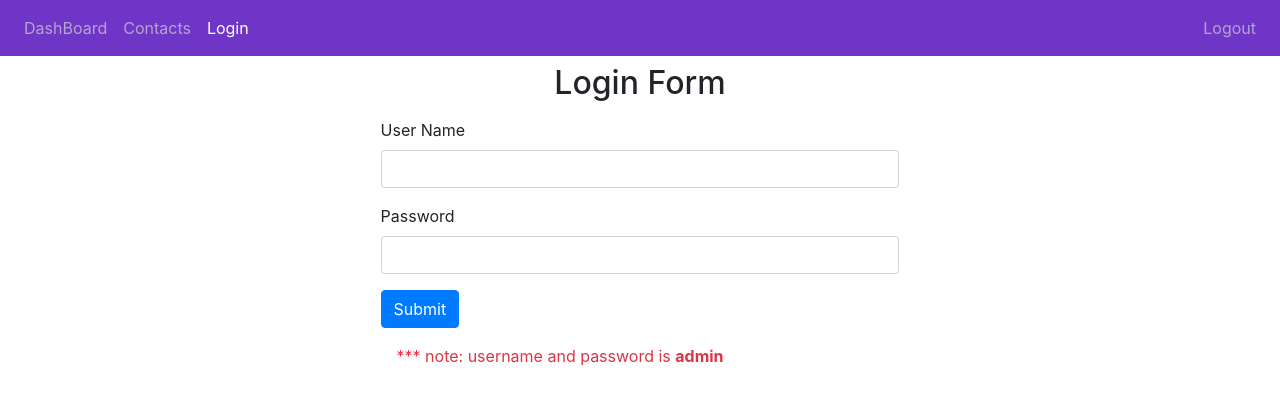
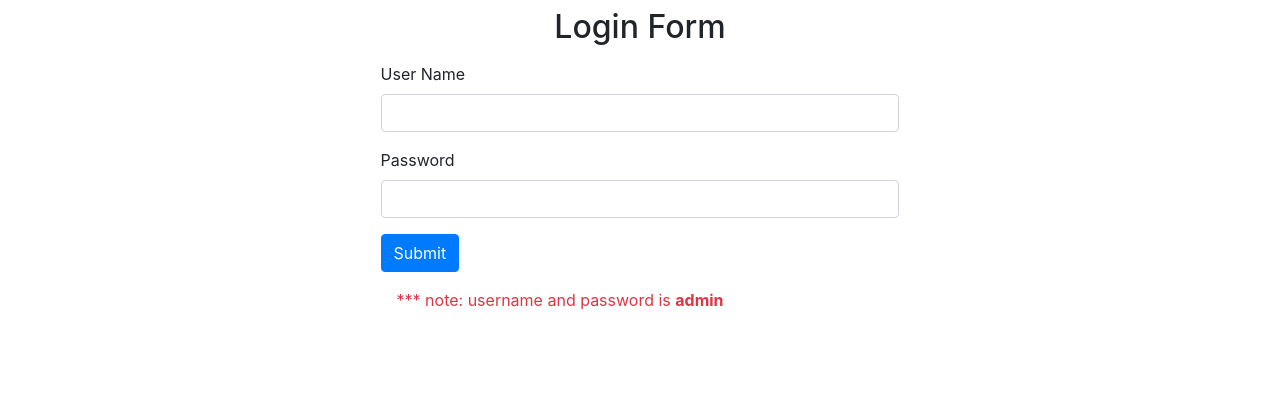
Before and after one commit to AnanthReddy2021/contacts-app, a React (Create React App) app: page /#/Login in a window 1280 px wide. Shown: the top 404 px of the page. Built offline with nearby package versions, Linux system fonts and the light colour scheme.

Commit message:
added routing Changes

```diff
--- a/public/index.html
+++ b/public/index.html
@@ -15,11 +15,15 @@
       user's mobile device or desktop. See https://developers.google.com/web/fundamentals/web-app-manifest/
     -->
     <link rel="manifest" href="%PUBLIC_URL%/manifest.json" />
-    <link rel="stylesheet" href="https://cdn.jsdelivr.net/npm/bootstrap@4.6.0/dist/css/bootstrap.min.css" integrity="sha384-B0vP5xmATw1+K9KRQjQERJvTumQW0nPEzvF6L/Z6nronJ3oUOFUFpCjEUQouq2+l" crossorigin="anonymous">
-    <script src="https://code.jquery.com/jquery-3.5.1.slim.min.js" integrity="sha384-DfXdz2htPH0lsSSs5nCTpuj/zy4C+OGpamoFVy38MVBnE+IbbVYUew+OrCXaRkfj" crossorigin="anonymous"></script>
-    <script src="https://cdn.jsdelivr.net/npm/popper.js@1.16.1/dist/umd/popper.min.js" integrity="sha384-9/reFTGAW83EW2RDu2S0VKaIzap3H66lZH81PoYlFhbGU+6BZp6G7niu735Sk7lN" crossorigin="anonymous"></script>
-    <script src="https://cdn.jsdelivr.net/npm/bootstrap@4.6.0/dist/js/bootstrap.min.js" integrity="sha384-+YQ4JLhjyBLPDQt//I+STsc9iw4uQqACwlvpslubQzn4u2UU2UFM80nGisd026JF" crossorigin="anonymous"></script>
-
+    <script src="https://code.jquery.com/jquery-3.2.1.slim.min.js"
+      integrity="sha384-KJ3o2DKtIkvYIK3UENzmM7KCkRr/rE9/Qpg6aAZGJwFDMVNA/GpGFF93hXpG5KkN"
+      crossorigin="anonymous"></script>
+    <script src="https://cdnjs.cloudflare.com/ajax/libs/popper.js/1.12.9/umd/popper.min.js"
+      integrity="sha384-ApNbgh9B+Y1QKtv3Rn7W3mgPxhU9K/ScQsAP7hUibX39j7fakFPskvXusvfa0b4Q"
+      crossorigin="anonymous"></script>
+    <script src="https://maxcdn.bootstrapcdn.com/bootstrap/4.0.0/js/bootstrap.min.js"
+      integrity="sha384-JZR6Spejh4U02d8jOt6vLEHfe/JQGiRRSQQxSfFWpi1MquVdAyjUar5+76PVCmYl"
+      crossorigin="anonymous"></script>
     <!--
       Notice the use of %PUBLIC_URL% in the tags above.
       It will be replaced with the URL of the `public` folder during the build.
--- a/src/App.js
+++ b/src/App.js
@@ -1,7 +1,7 @@
 import React, { useState } from 'react'
 import ContactList from './Components/ContactList'
 import NavBar from './Components/NavBar'
-import {Route,Switch} from 'react-router-dom'
+import {Redirect, Route,Switch,useLocation} from 'react-router-dom'
 import Home from './Components/Home'
 import Login from './Components/Login'
 import NotFound from './Components/NotFound'
@@ -15,7 +15,13 @@
 
   return(
     <div>
-      <NavBar/>
+      {props.state.isLogin?
+          <NavBar/>
+        :
+         <Login/>
+      }
+
+      {props.state.isLogin&&
       <Switch>
         <PrivateRoute path="/DashBoard">
           <DashBoard/>
@@ -23,12 +29,20 @@
         <PrivateRoute path="/Contacts">
           <ContactList/>
         </PrivateRoute>
-        <Route path="/Login" component={Login}/>
         <Route path="/Logout" component={Logout}/>
-
         <Route path="/" exact component={Home}/>
         <Route path="*" component={NotFound}/>
       </Switch>
+
+    }
+    {
+      props.state.isLogin&&<Redirect to="/DashBoard"/>
+    }
+
+    {
+      !props.state.isLogin&&<Redirect to="/Login"/>
+    }
+
     </div>
   )
 }
--- a/src/Components/NavBar.js
+++ b/src/Components/NavBar.js
@@ -6,7 +6,9 @@
     return (
         <div>
             <nav className="navbar navbar-expand-lg navbar-light" style={{backgroundColor:"#6f35c7"}}>
-
+                <button className="navbar-toggler bg-white" type="button" data-toggle="collapse" data-target="#navbarSupportedContent" aria-controls="navbarSupportedContent" aria-expanded="false" aria-label="Toggle navigation">
+                    <span className="navbar-toggler-icon"></span>
+                </button>
                 <div className="collapse navbar-collapse" id="navbarSupportedContent">
                     <ul className="navbar-nav mr-auto">
                         <li className="nav-item">
@@ -28,15 +30,7 @@
                                 to="/Contacts">Contacts
                             </NavLink>
                         </li>
-                        <li className="nav-item">
-                            <NavLink
-                                exact
-                                className="nav-link"
-                                activeClassName="text-white"
-                                style={{color:"#b5a4ce"}}
-                                to="/Login">Login
-                            </NavLink>
-                        </li>
+
                     </ul>
                     <div className="my-2 my-lg-0">
                         <ul className="navbar-nav mr-auto">
```
Also changed, not shown: 11 other files (tests, documents, lock files or other folders).
